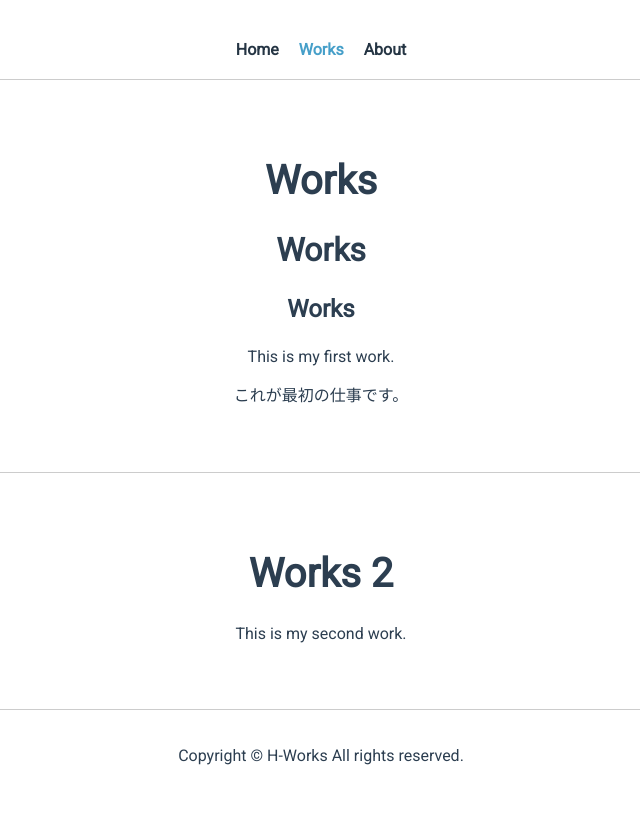
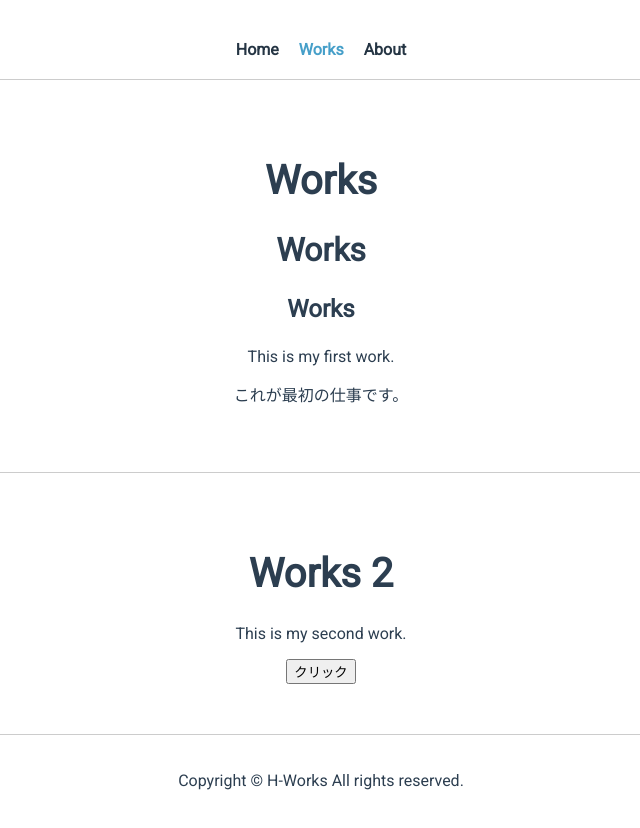
Before and after one commit to hw-hachiya/hw-prof, a Vue app: page /works in a window 1280 px wide. Shown: the top 828 px of the page, without its empty margins (319-959 px from the left). Built offline with nearby package versions, Linux system fonts and the light colour scheme.

Commit message:
ボタンを追加した

```diff
--- a/src/views/WorksView.vue
+++ b/src/views/WorksView.vue
@@ -10,6 +10,17 @@
     <div class="content">
       <h1>Works 2</h1>
       <p>This is my second work.</p>
+      <button @click="clickBtn('OK')">クリック</button>
     </div>
   </div>
 </template>
+
+<script>
+export default {
+  methods: {
+    clickBtn: (e) => {
+      console.log(e);
+    },
+  },
+};
+</script>
```
